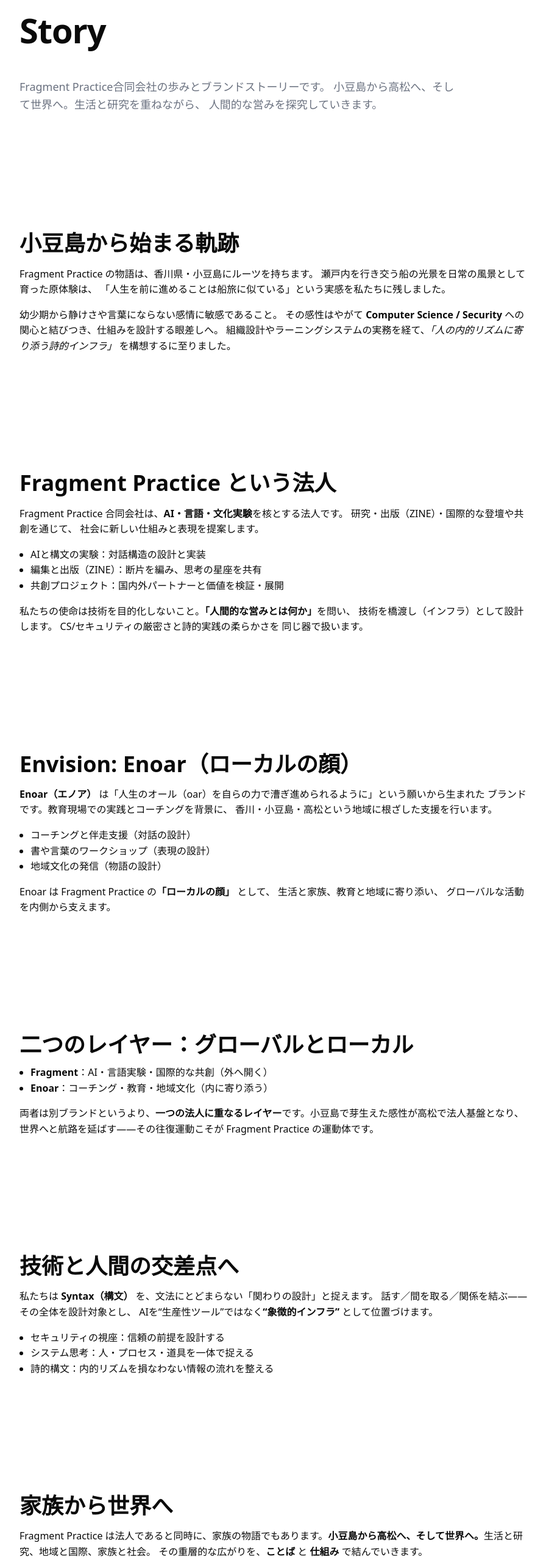
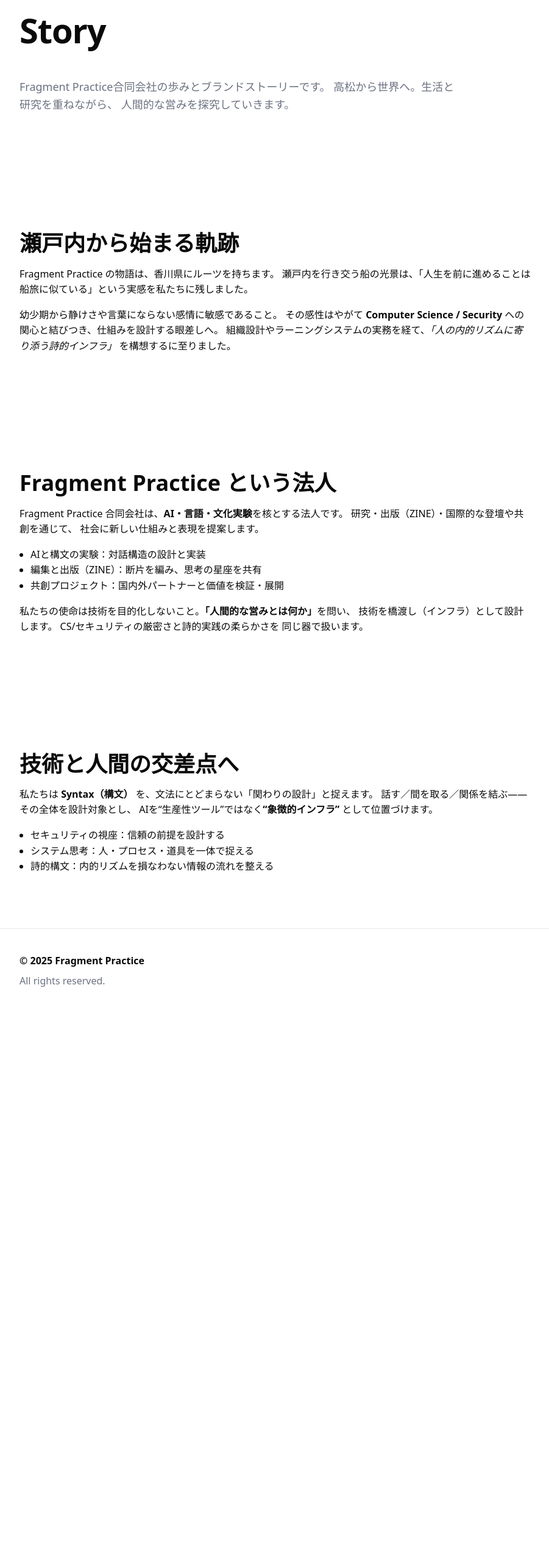
Before and after one commit to yasufrag/fragmentpractice.com, a Next.js app: page /story in a window 1280 px wide. Shown: the part 160-2726 px from the top of the page at 61% size, without its empty margins (32-933 px from the left). After the commit the page ends 1822 px from the top, so only its background shows below. Built offline with nearby package versions, Linux system fonts and the light colour scheme.

Commit message:
commit fragmentpractice.com

```diff
--- a/src/app/story/page.tsx
+++ b/src/app/story/page.tsx
@@ -14,7 +14,7 @@ export default function StoryPage() {
         </h1>
         <p className="lead" style={{ marginTop: 8, maxWidth: 720 }}>
           Fragment Practice合同会社の歩みとブランドストーリーです。
-          小豆島から高松へ、そして世界へ。生活と研究を重ねながら、
+          高松から世界へ。生活と研究を重ねながら、
           人間的な営みを探究していきます。
         </p>
       </section>
@@ -22,12 +22,11 @@ export default function StoryPage() {
       {/* 小豆島から始まる軌跡 */}
       <section className="section" aria-labelledby="roots">
         <h2 id="roots" className="h2" style={{ marginBottom: 12 }}>
-          小豆島から始まる軌跡
+          瀬戸内から始まる軌跡
         </h2>
         <p style={{ maxWidth: 840, marginBottom: 16 }}>
-          Fragment Practice の物語は、香川県・小豆島にルーツを持ちます。
-          瀬戸内を行き交う船の光景を日常の風景として育った原体験は、
-          「人生を前に進めることは船旅に似ている」という実感を私たちに残しました。
+          Fragment Practice の物語は、香川県にルーツを持ちます。
+          瀬戸内を行き交う船の光景は、「人生を前に進めることは船旅に似ている」という実感を私たちに残しました。
         </p>
         <p style={{ maxWidth: 840, marginBottom: 16 }}>
           幼少期から静けさや言葉にならない感情に敏感であること。
@@ -63,50 +62,6 @@ export default function StoryPage() {
         </p>
       </section>
 
-      {/* Enoar */}
-      <section className="section" aria-labelledby="enoar">
-        <h2 id="enoar" className="h2" style={{ marginBottom: 12 }}>
-          Envision: Enoar（ローカルの顔）
-        </h2>
-        <p style={{ maxWidth: 840, marginBottom: 16 }}>
-          <strong>Enoar（エノア）</strong> は「人生のオール（oar）を自らの力で漕ぎ進められるように」という願いから生まれた
-          ブランドです。教育現場での実践とコーチングを背景に、
-          香川・小豆島・高松という地域に根ざした支援を行います。
-        </p>
-        <ul style={{ marginTop: 12, paddingLeft: 18, maxWidth: 720 }}>
-          <li>コーチングと伴走支援（対話の設計）</li>
-          <li>書や言葉のワークショップ（表現の設計）</li>
-          <li>地域文化の発信（物語の設計）</li>
-        </ul>
-        <p style={{ maxWidth: 840, marginTop: 16 }}>
-          Enoar は Fragment Practice の
-          <strong>「ローカルの顔」</strong> として、
-          生活と家族、教育と地域に寄り添い、
-          グローバルな活動を内側から支えます。
-        </p>
-      </section>
-
-      {/* 二つのレイヤー */}
-      <section className="section" aria-labelledby="layers">
-        <h2 id="layers" className="h2" style={{ marginBottom: 12 }}>
-          二つのレイヤー：グローバルとローカル
-        </h2>
-        <ul style={{ marginTop: 12, paddingLeft: 18, maxWidth: 720 }}>
-          <li>
-            <strong>Fragment</strong>：AI・言語実験・国際的な共創（外へ開く）
-          </li>
-          <li>
-            <strong>Enoar</strong>：コーチング・教育・地域文化（内に寄り添う）
-          </li>
-        </ul>
-        <p style={{ maxWidth: 840, marginTop: 16 }}>
-          両者は別ブランドというより、<strong>一つの法人に重なるレイヤー</strong>
-          です。小豆島で芽生えた感性が高松で法人基盤となり、
-          世界へと航路を延ばす——その往復運動こそが
-          Fragment Practice の運動体です。
-        </p>
-      </section>
-
       {/* 技術と人間 */}
       <section className="section" aria-labelledby="syntax">
         <h2 id="syntax" className="h2" style={{ marginBottom: 12 }}>
@@ -124,20 +79,6 @@ export default function StoryPage() {
           <li>詩的構文：内的リズムを損なわない情報の流れを整える</li>
         </ul>
       </section>
-
-      {/* 家族から世界へ */}
-      <section className="section" aria-labelledby="family">
-        <h2 id="family" className="h2" style={{ marginBottom: 12 }}>
-          家族から世界へ
-        </h2>
-        <p style={{ maxWidth: 840 }}>
-          Fragment Practice は法人であると同時に、家族の物語でもあります。
-          <strong>小豆島から高松へ、そして世界へ。</strong>
-          生活と研究、地域と国際、家族と社会。
-          その重層的な広がりを、<strong>ことば</strong> と{" "}
-          <strong>仕組み</strong> で結んでいきます。
-        </p>
-      </section>
     </div>
   )
 }
```
